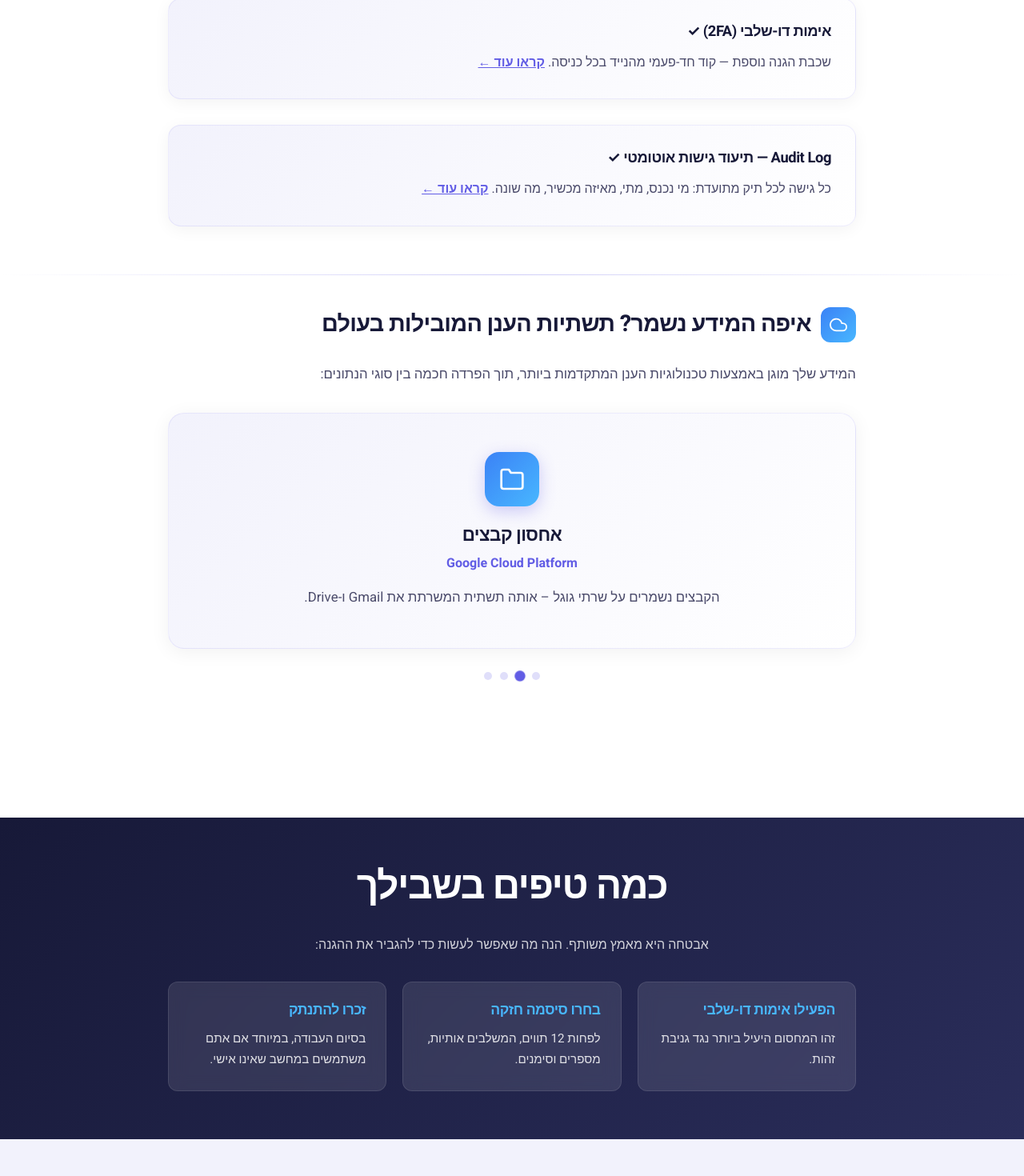
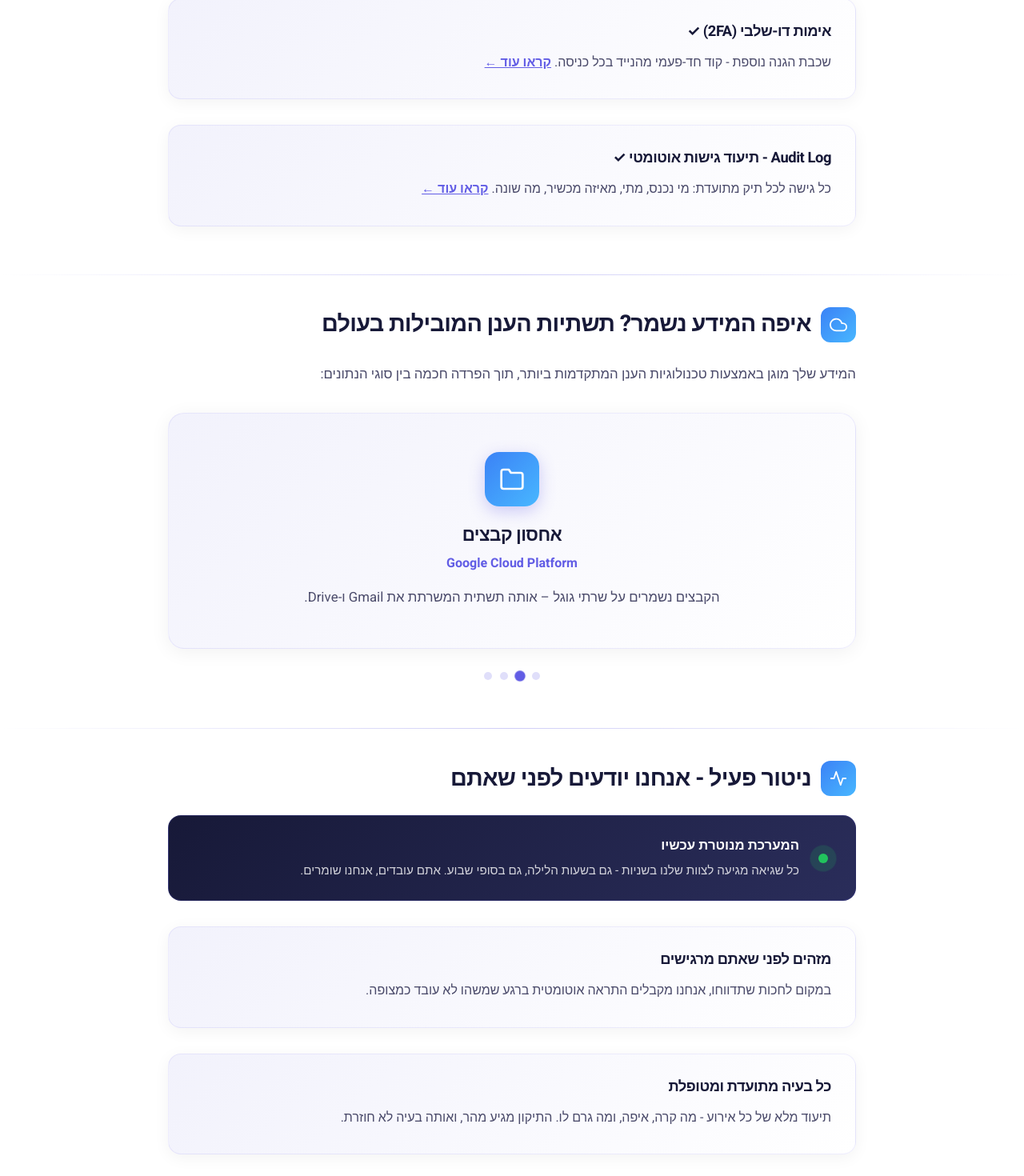
Before and after one commit to elitzura/oria-website, a Next.js app: page /security in a window 1280 px wide. Shown: the part 1709-3179 px from the top of the page at 80% size. Built offline with nearby package versions, Linux system fonts and the light colour scheme.

Commit message:
feat: add active monitoring section with visual indicators and updated security messages

```diff
--- a/app/security/page.jsx
+++ b/app/security/page.jsx
@@ -98,6 +98,11 @@ export default function SecurityPage() {
         .contact-cta h3{color:#171938;font-size:1.5rem;margin-bottom:1rem}
         .contact-cta p{color:#4a4a6a;margin-bottom:2rem}
         .divider{height:1px;background:linear-gradient(90deg,transparent,rgba(98,93,229,.3),transparent);margin:40px 0}
+        .monitoring-banner{background:linear-gradient(135deg,#171938 0%,#2a2d5a 100%);border-radius:16px;padding:24px 30px;display:flex;align-items:center;gap:20px;border:1px solid rgba(98,93,229,.2);margin:1.5rem 0 2rem}
+        .monitoring-pulse-wrap{position:relative;width:20px;height:20px;flex-shrink:0}
+        .monitoring-pulse-dot{width:12px;height:12px;background:#22c55e;border-radius:50%;position:absolute;top:4px;left:4px}
+        .monitoring-pulse-wrap::after{content:'';position:absolute;top:0;left:0;width:20px;height:20px;border-radius:50%;background:rgba(34,197,94,.3);animation:pulse-ring 1.5s ease-out infinite}
+        @keyframes pulse-ring{0%{transform:scale(1);opacity:1}100%{transform:scale(2.5);opacity:0}}
         @media(max-width:768px){.security-hero h1{font-size:2rem}.security-hero .subtitle{font-size:1.1rem;padding:0 20px}.security-section h2{font-size:1.5rem}.provider-card{min-width:220px}}
       `}</style>
 
@@ -138,8 +143,8 @@ export default function SecurityPage() {
               { title: 'הצפנה מלאה (End-to-End)', text: 'כל התקשורת בין המחשב שלך לשרתים שלנו מוצפנת בתקנים המחמירים ביותר (HTTPS/TLS).' },
               { title: 'מגן סייבר אקטיבי', text: 'אנחנו משתמשים בשירותי Cloudflare כדי לזהות ולחסום התקפות סייבר ובוטים זדוניים עוד לפני שהם מגיעים למערכת.' },
               { title: 'כניסה מאובטחת עם Google', text: 'ניתן להתחבר ל-ORIA באמצעות חשבון הגוגל שלך, וליהנות ממנגנוני הזיהוי והאבטחה המתקדמים בעולם של גוגל.' },
-              { title: 'אימות דו-שלבי (2FA) ✓', text: <span>שכבת הגנה נוספת — קוד חד-פעמי מהנייד בכל כניסה. <Link href="/features/security-2fa" style={{ color: '#625DE5', fontWeight: 600 }}>קראו עוד ←</Link></span> },
-              { title: 'Audit Log — תיעוד גישות אוטומטי ✓', text: <span>כל גישה לכל תיק מתועדת: מי נכנס, מתי, מאיזה מכשיר, מה שונה. <Link href="/features/audit-logs" style={{ color: '#625DE5', fontWeight: 600 }}>קראו עוד ←</Link></span> },
+              { title: 'אימות דו-שלבי (2FA) ✓', text: <span>שכבת הגנה נוספת - קוד חד-פעמי מהנייד בכל כניסה. <Link href="/features/security-2fa" style={{ color: '#625DE5', fontWeight: 600 }}>קראו עוד ←</Link></span> },
+              { title: 'Audit Log - תיעוד גישות אוטומטי ✓', text: <span>כל גישה לכל תיק מתועדת: מי נכנס, מתי, מאיזה מכשיר, מה שונה. <Link href="/features/audit-logs" style={{ color: '#625DE5', fontWeight: 600 }}>קראו עוד ←</Link></span> },
             ].map((c, i) => (
               <div className="security-card" key={i}><h4>{c.title}</h4><p>{c.text}</p></div>
             ))}
@@ -176,6 +181,34 @@ export default function SecurityPage() {
                 </div>
               );
             })()}
+          </div>
+
+          <div className="divider"></div>
+
+          <div className="security-section">
+            <h2>
+              <span className="icon sec-icon">
+                <svg viewBox="0 0 24 24" fill="none" strokeWidth="2" strokeLinecap="round" strokeLinejoin="round" width="28" height="28"><path d="M22 12h-4l-3 9L9 3l-3 9H2"/></svg>
+              </span>
+              ניטור פעיל - אנחנו יודעים לפני שאתם
+            </h2>
+
+            <div className="monitoring-banner">
+              <div className="monitoring-pulse-wrap">
+                <div className="monitoring-pulse-dot"></div>
+              </div>
+              <div>
+                <strong style={{ color: 'white', fontSize: '1.05rem', display: 'block', marginBottom: '.3rem' }}>המערכת מנוטרת עכשיו</strong>
+                <p style={{ color: 'rgba(255,255,255,0.8)', margin: 0, fontSize: '.95rem', lineHeight: 1.7 }}>כל שגיאה מגיעה לצוות שלנו בשניות - גם בשעות הלילה, גם בסופי שבוע. אתם עובדים, אנחנו שומרים.</p>
+              </div>
+            </div>
+
+            {[
+              { title: 'מזהים לפני שאתם מרגישים', text: 'במקום לחכות שתדווחו, אנחנו מקבלים התראה אוטומטית ברגע שמשהו לא עובד כמצופה.' },
+              { title: 'כל בעיה מתועדת ומטופלת', text: 'תיעוד מלא של כל אירוע - מה קרה, איפה, ומה גרם לו. התיקון מגיע מהר, ואותה בעיה לא חוזרת.' },
+            ].map((c, i) => (
+              <div className="security-card" key={i}><h4>{c.title}</h4><p>{c.text}</p></div>
+            ))}
           </div>
 
         </section>
```
